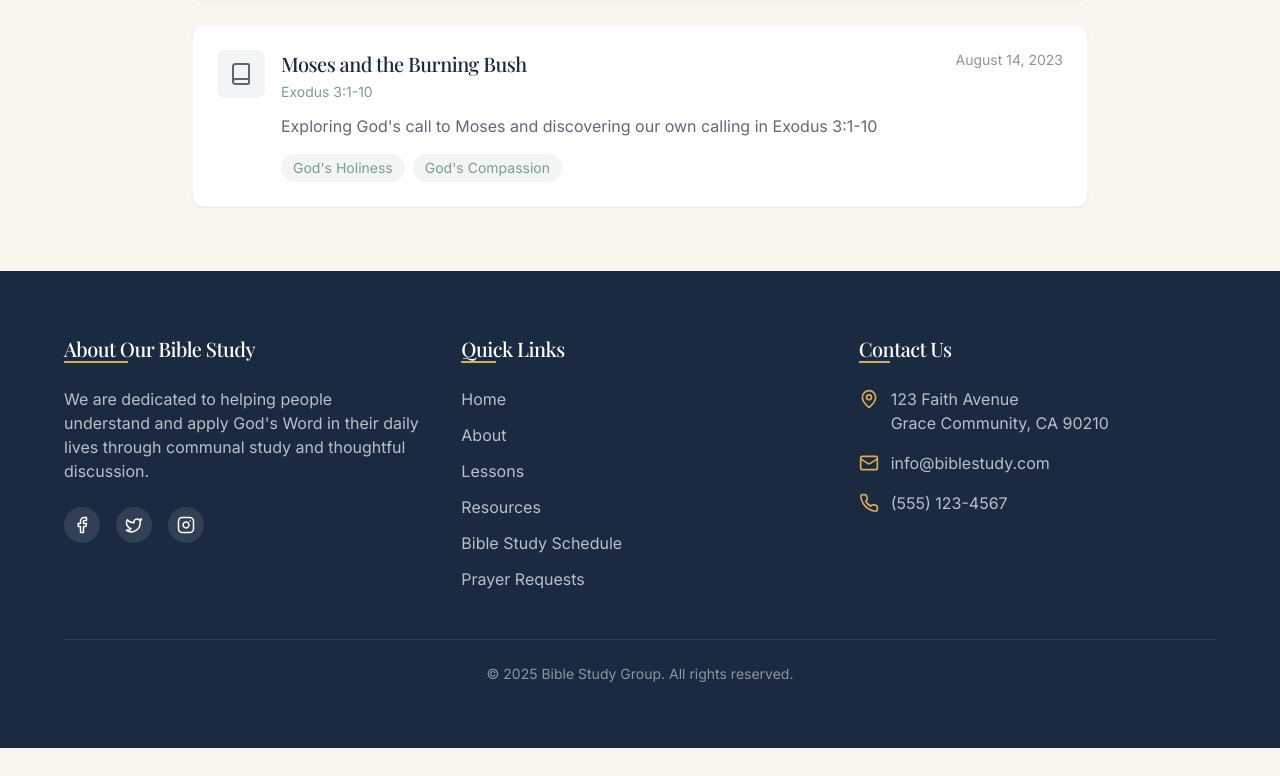
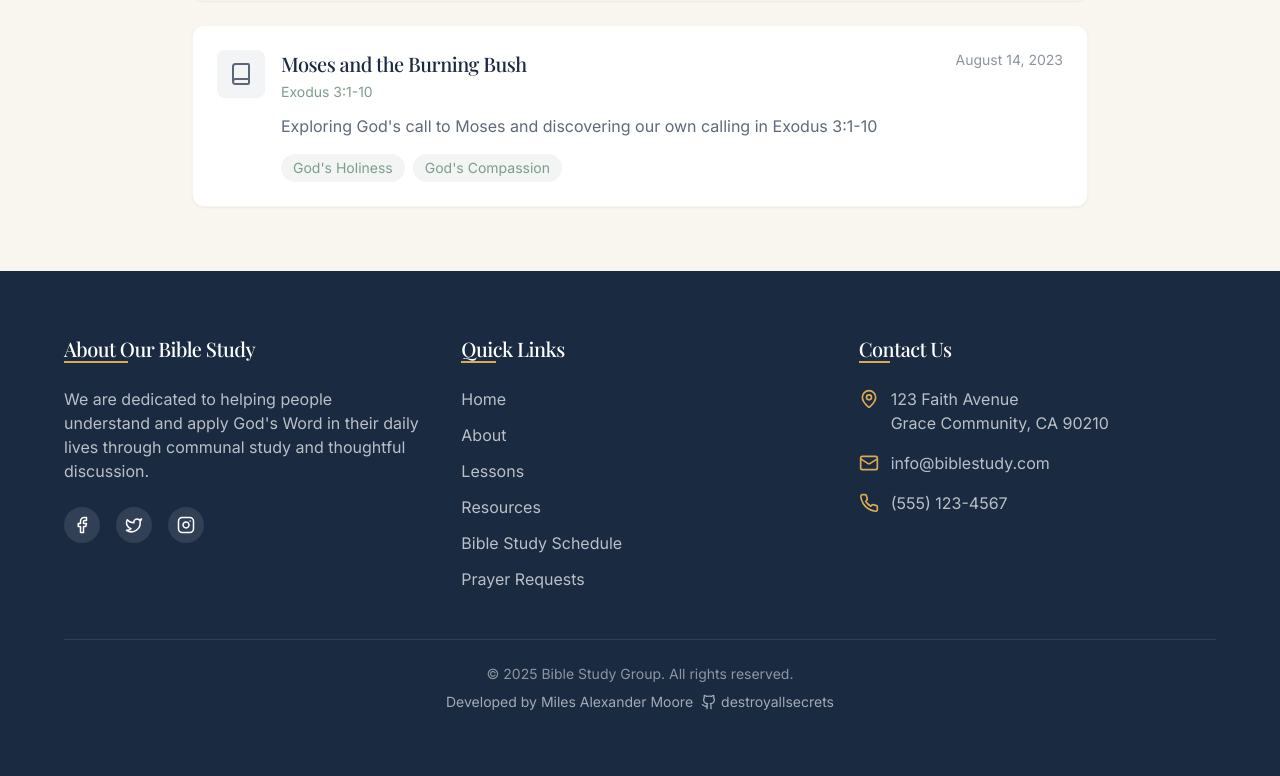
Before and after one commit to destroyallsecrets/interactive-bible-lesson-hub, a React (Vite) app: page /lessons in a window 1280 px wide. Shown: the part 671-1447 px from the top of the page. Before the commit the page ends 1419 px from the top, so only its background shows below. Built offline with nearby package versions, Linux system fonts and the light colour scheme.

Commit message:
Add developer credits to footer
Added developer Miles Alexander Moore's name and GitHub username ("destroyallsecrets") to the website footer.

```diff
--- a/src/components/Footer.tsx
+++ b/src/components/Footer.tsx
@@ -1,6 +1,6 @@
 
 import React from 'react';
-import { Facebook, Twitter, Instagram, Mail, Phone, MapPin } from 'lucide-react';
+import { Facebook, Twitter, Instagram, Mail, Phone, MapPin, Github } from 'lucide-react';
 
 const Footer: React.FC = () => {
   const currentYear = new Date().getFullYear();
@@ -83,8 +83,20 @@ const Footer: React.FC = () => {
             </div>
           </div>
 
-          <div className="mt-12 pt-6 border-t border-white/10 text-center text-white/50 text-sm">
-            <p>© {currentYear} Bible Study Group. All rights reserved.</p>
+          <div className="mt-12 pt-6 border-t border-white/10 text-center">
+            <p className="text-white/50 text-sm mb-2">© {currentYear} Bible Study Group. All rights reserved.</p>
+            <div className="flex items-center justify-center space-x-2 text-white/60 text-sm">
+              <span>Developed by Miles Alexander Moore</span>
+              <a
+                href="https://github.com/destroyallsecrets"
+                target="_blank"
+                rel="noopener noreferrer"
+                className="flex items-center hover:text-bible-gold transition-colors"
+              >
+                <Github size={16} className="mr-1" />
+                destroyallsecrets
+              </a>
+            </div>
           </div>
         </div>
       </div>
```
